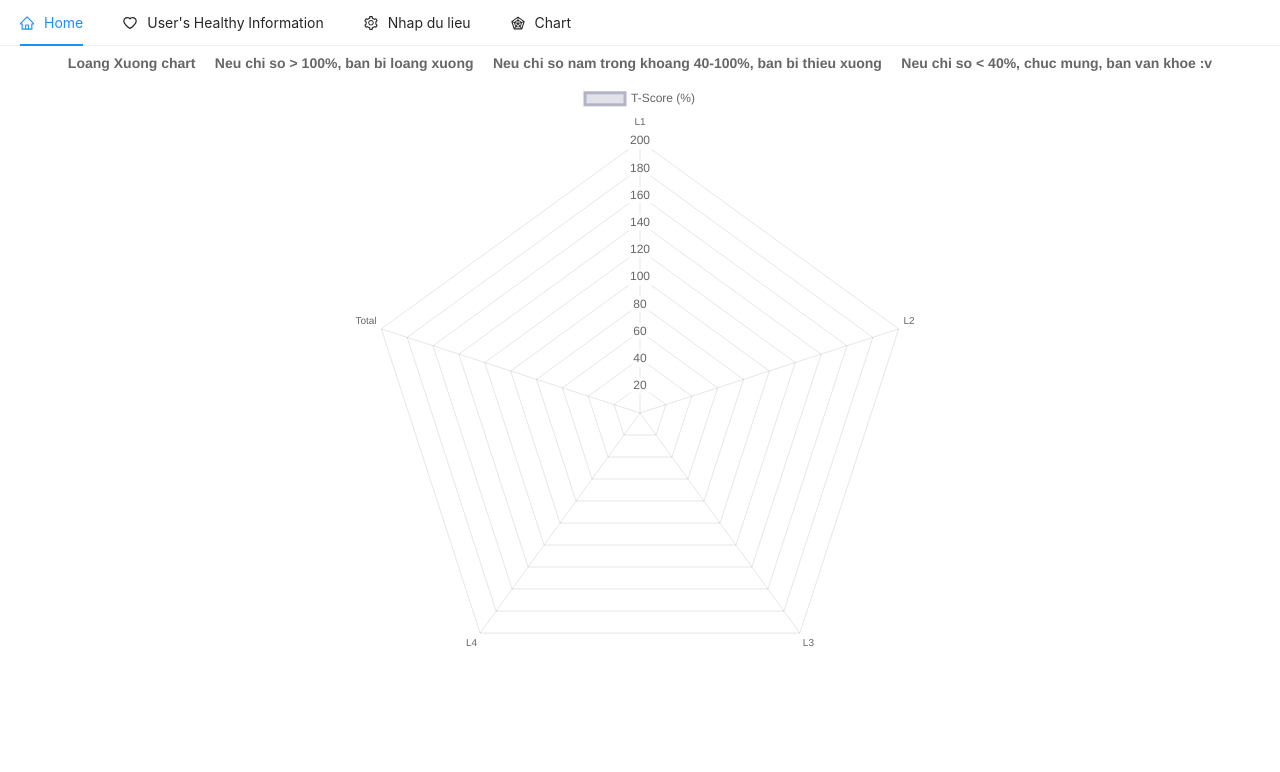
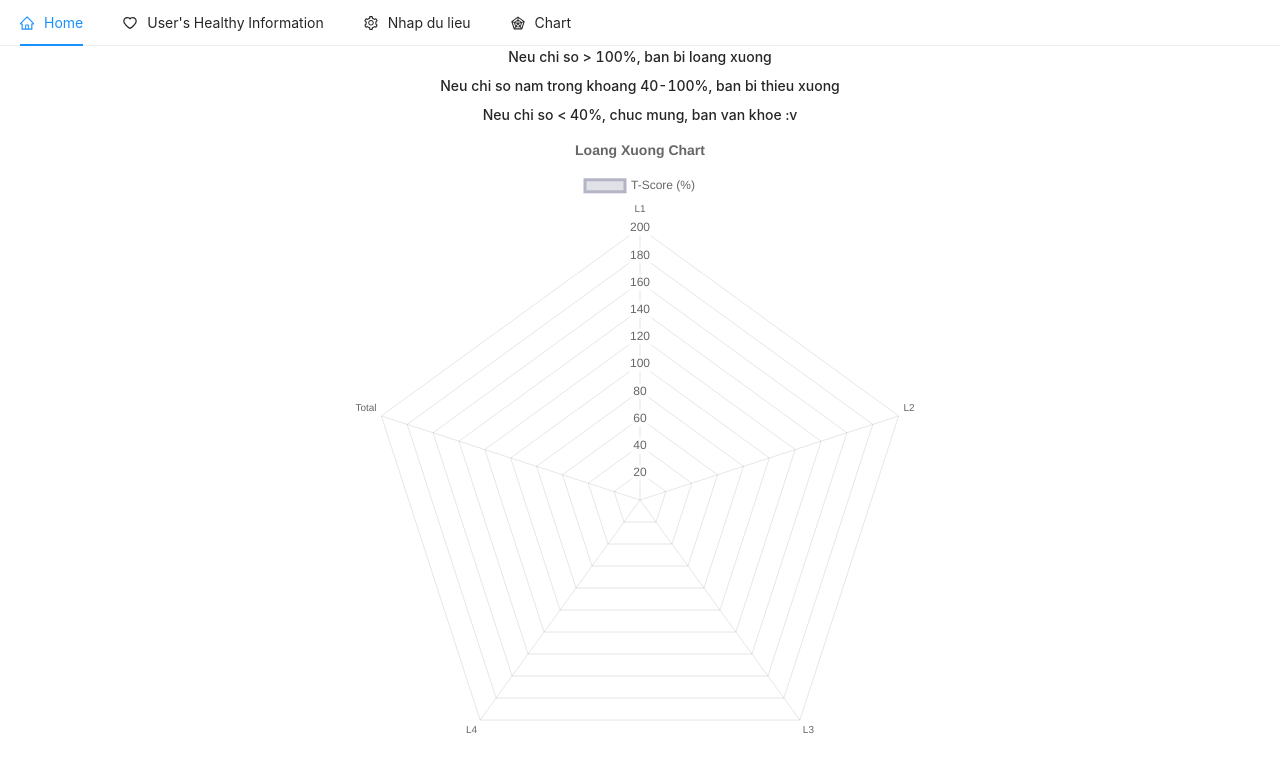
Before and after one commit to LeDucLoi193/HealthyWebsite, a React (Create React App) app in the folder client/: page /chart in a window 1280 px wide. Shown: the top 772 px of the page. Built offline with nearby package versions, Linux system fonts and the light colour scheme; no server answers.

Commit message:
done for loangxuong

```diff
--- a/client/src/components/menu/Chart.js
+++ b/client/src/components/menu/Chart.js
@@ -20,10 +20,7 @@ const options = {
   title: {
     display: true,
     fontSize: 14,
-    text: `Loang Xuong chart
-    Neu chi so > 100%, ban bi loang xuong
-    Neu chi so nam trong khoang 40-100%, ban bi thieu xuong
-    Neu chi so < 40%, chuc mung, ban van khoe :v`
+    text: 'Loang Xuong Chart'
   }
 }
 
@@ -54,6 +51,11 @@ const Chart = () => {
   return (
     <div>
       <Navbar />
+      <div style={{textAlign: "center"}}>
+        <h4>Neu chi so {'>'} 100%, ban bi loang xuong</h4>
+        <h4>Neu chi so nam trong khoang 40-100%, ban bi thieu xuong</h4>
+        <h4>Neu chi so {'<'} 40%, chuc mung, ban van khoe :v </h4>
+      </div>
       <Radar
         data={{
           labels: ["L1", "L2", "L3", "L4", "Total"],
--- a/client/src/components/menu/Login.js
+++ b/client/src/components/menu/Login.js
@@ -105,10 +105,12 @@ const Login = () => {
       if (res.status === 200) {
         setVisible(false);
         console.log(res.data.message);
+        setLoading(false);
       }
     })
     .catch((err) => {
       setVisible(false);
+      setLoading(false);
       alert(err.response.data.message);
     })
   }
```
Also changed, not shown: 1 other file (tests, documents, lock files or other folders).
